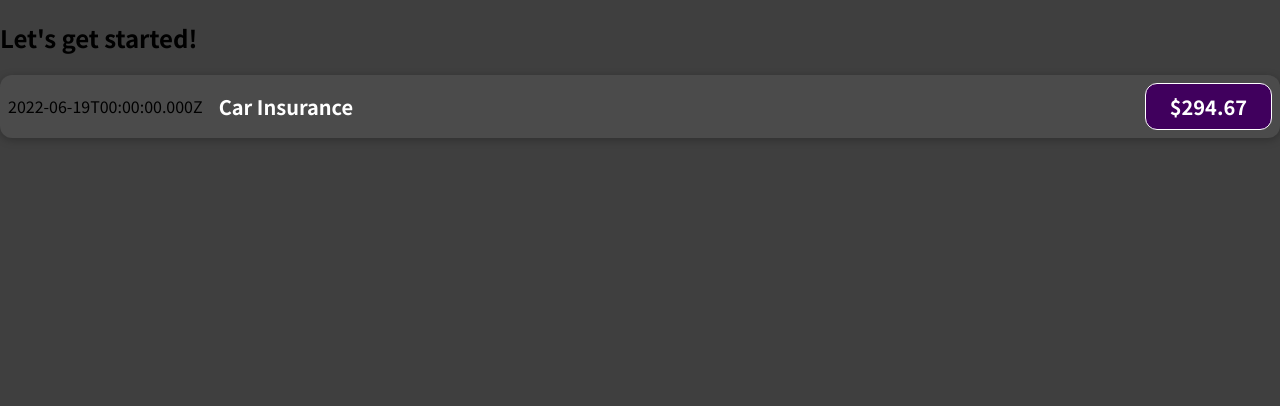
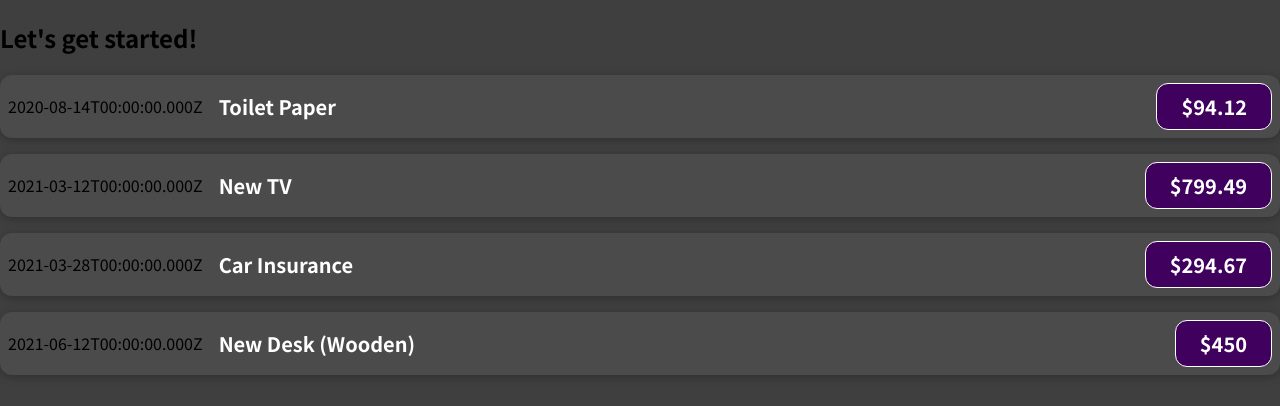
Before and after one commit to ElvisTeq/react.project, a React (Create React App) app: page / in a window 1280 px wide. Shown: the top 406 px of the page. Built offline with nearby package versions, Linux system fonts and the light colour scheme.

Commit message:
Passing Data with props

```diff
--- a/src/App.js
+++ b/src/App.js
@@ -1,10 +1,52 @@
 import ExpenseItem from "./components/ExpenseItem";
 
 function App() {
+  const expenses = [
+    {
+      id: "e1",
+      title: "Toilet Paper",
+      amount: 94.12,
+      date: new Date(2020, 7, 14),
+    },
+    { id: "e2", title: "New TV", amount: 799.49, date: new Date(2021, 2, 12) },
+    {
+      id: "e3",
+      title: "Car Insurance",
+      amount: 294.67,
+      date: new Date(2021, 2, 28),
+    },
+    {
+      id: "e4",
+      title: "New Desk (Wooden)",
+      amount: 450,
+      date: new Date(2021, 5, 12),
+    },
+  ];
+
+  // This works because we added "ExpenseItem(prop)"
   return (
     <div>
       <h2>Let's get started!</h2>
-      <ExpenseItem></ExpenseItem>
+      <ExpenseItem
+        title={expenses[0].title}
+        amount={expenses[0].amount}
+        date={expenses[0].date}
+      ></ExpenseItem>
+      <ExpenseItem
+        title={expenses[1].title}
+        amount={expenses[1].amount}
+        date={expenses[1].date}
+      ></ExpenseItem>
+      <ExpenseItem
+        title={expenses[2].title}
+        amount={expenses[2].amount}
+        date={expenses[2].date}
+      ></ExpenseItem>
+      <ExpenseItem
+        title={expenses[3].title}
+        amount={expenses[3].amount}
+        date={expenses[3].date}
+      ></ExpenseItem>
     </div>
   );
 }
--- a/src/components/ExpenseItem.js
+++ b/src/components/ExpenseItem.js
@@ -1,16 +1,16 @@
 import "./ExpenseItem.css";
 
-function ExpenseItem() {
-  const expenseDate = new Date(2022, 5, 19);
-  const expenseTitle = "Car Insurance";
-  const expenseAmount = 294.67;
+function ExpenseItem(props) {
+  // const expenseDate = new Date(2022, 5, 19);
+  // const expenseTitle = "Car Insurance";
+  // const expenseAmount = 294.67;
 
   return (
     <div className="expense-item">
-      <div>{expenseDate.toISOString()}</div>
+      <div>{props.date.toISOString()}</div>
       <div className="expense-item__description">
-        <h2>{expenseTitle}</h2>
-        <div className="expense-item__price">${expenseAmount}</div>
+        <h2>{props.title}</h2>
+        <div className="expense-item__price">${props.amount}</div>
       </div>
     </div>
   );
```
Also changed, not shown: 2 other files (tests, documents, lock files or other folders).
